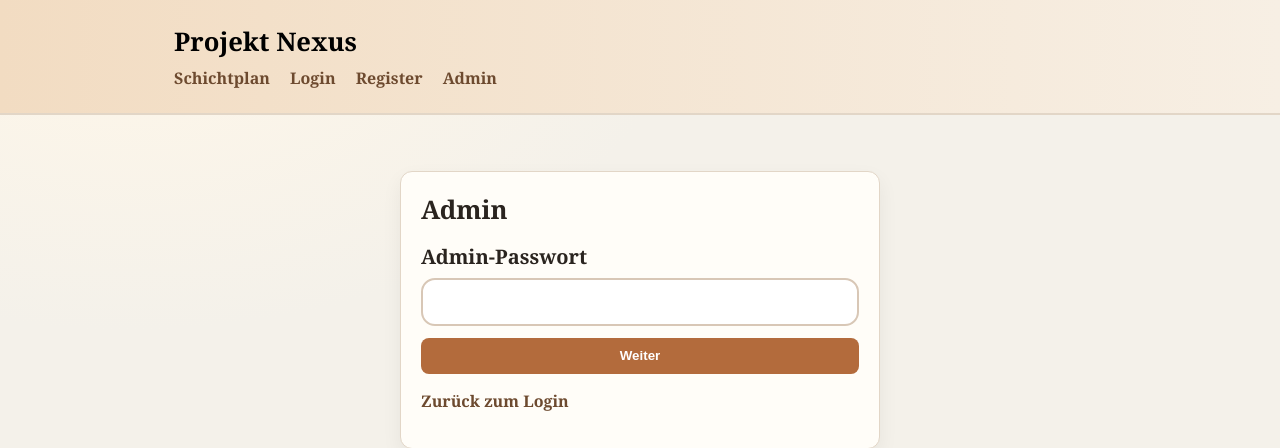
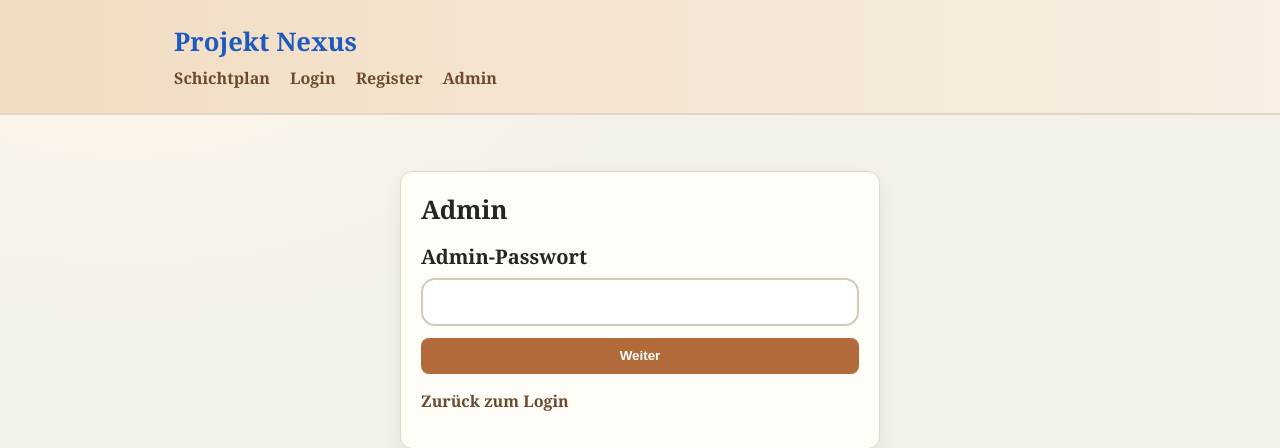
Before and after one commit to juschenberg/Project-Nexus, a Flask app: page /admin in a window 1280 px wide. Shown: the top 448 px of the page. Run offline with Flask 2, Linux system fonts and the light colour scheme; data that the repository does not hold is empty.

Commit message:
Make Project Nexus title blue

```diff
--- a/Morsch/bakery_mvp_web/static/style.css
+++ b/Morsch/bakery_mvp_web/static/style.css
@@ -36,7 +36,7 @@ body {
 }
 
 .brand {
-  color: #000;
+  color: #1e5bbf;
 }
 
 .header-bar {
--- a/styles.css
+++ b/styles.css
@@ -45,6 +45,7 @@ body {
   font-family: "Fraunces", serif;
   font-size: clamp(36px, 5vw, 64px);
   margin: 8px 0 10px;
+  color: #1e5bbf;
 }
 
 .eyebrow {
```
